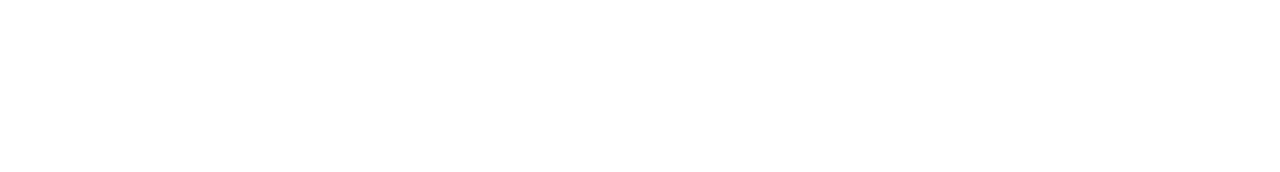
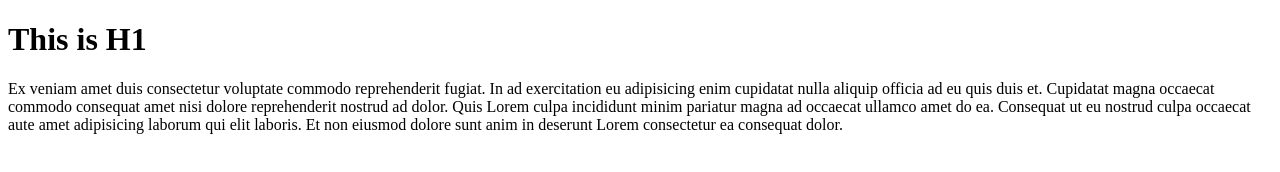
Before and after one commit to bintangyosua/crap-portfolio, a plain HTML site: page index.html in a window 1280 px wide. Drawn offline with Linux system fonts and the light colour scheme.

Commit message:
added index html

```diff
--- a/index.html
+++ b/index.html
@@ -5,5 +5,16 @@
     <meta name="viewport" content="width=device-width, initial-scale=1.0" />
     <title>Crap Portfolio</title>
   </head>
-  <body></body>
+  <body>
+    <h1>This is H1</h1>
+    <p>
+      Ex veniam amet duis consectetur voluptate commodo reprehenderit fugiat. In
+      ad exercitation eu adipisicing enim cupidatat nulla aliquip officia ad eu
+      quis duis et. Cupidatat magna occaecat commodo consequat amet nisi dolore
+      reprehenderit nostrud ad dolor. Quis Lorem culpa incididunt minim pariatur
+      magna ad occaecat ullamco amet do ea. Consequat ut eu nostrud culpa
+      occaecat aute amet adipisicing laborum qui elit laboris. Et non eiusmod
+      dolore sunt anim in deserunt Lorem consectetur ea consequat dolor.
+    </p>
+  </body>
 </html>
```
